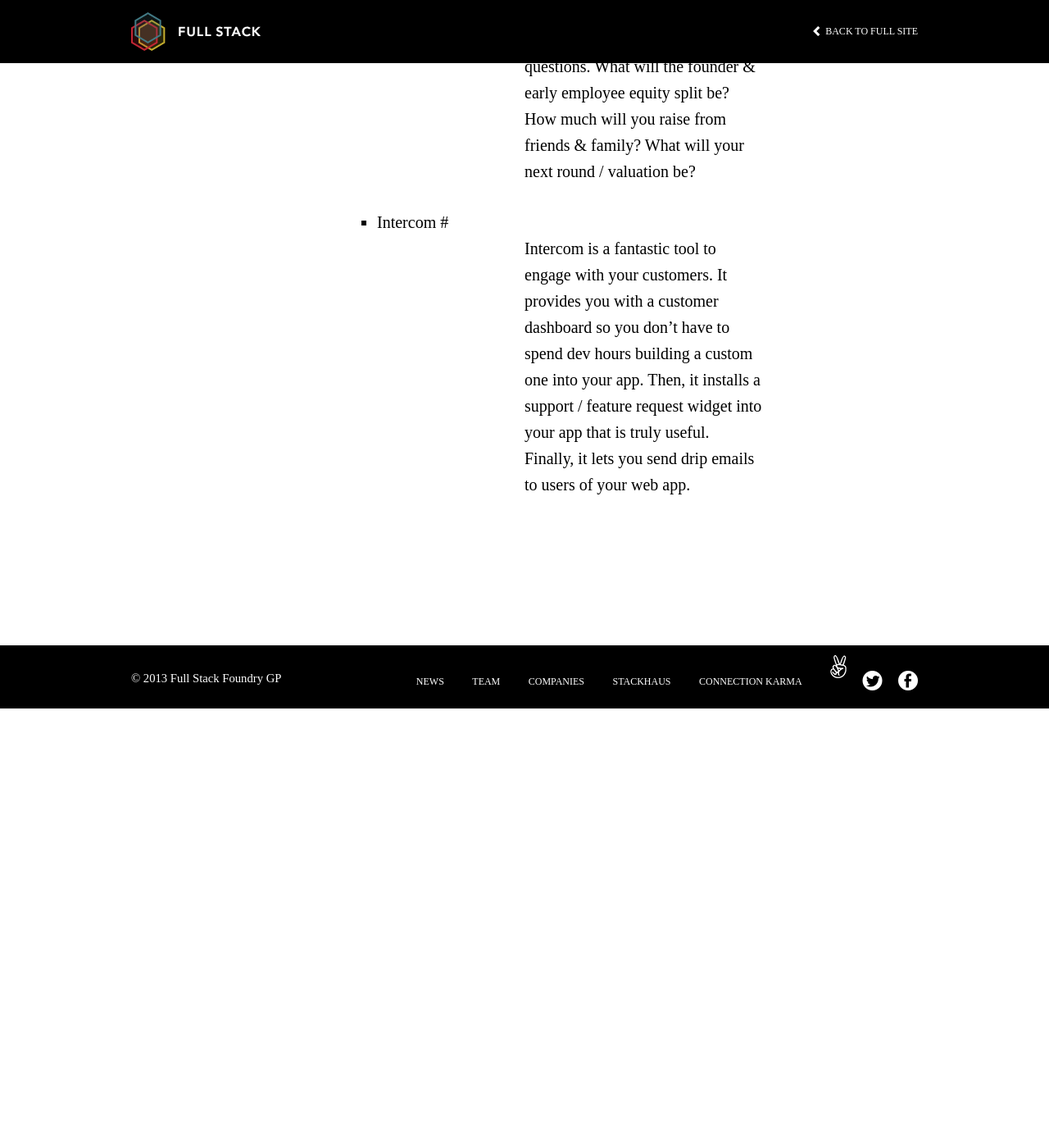
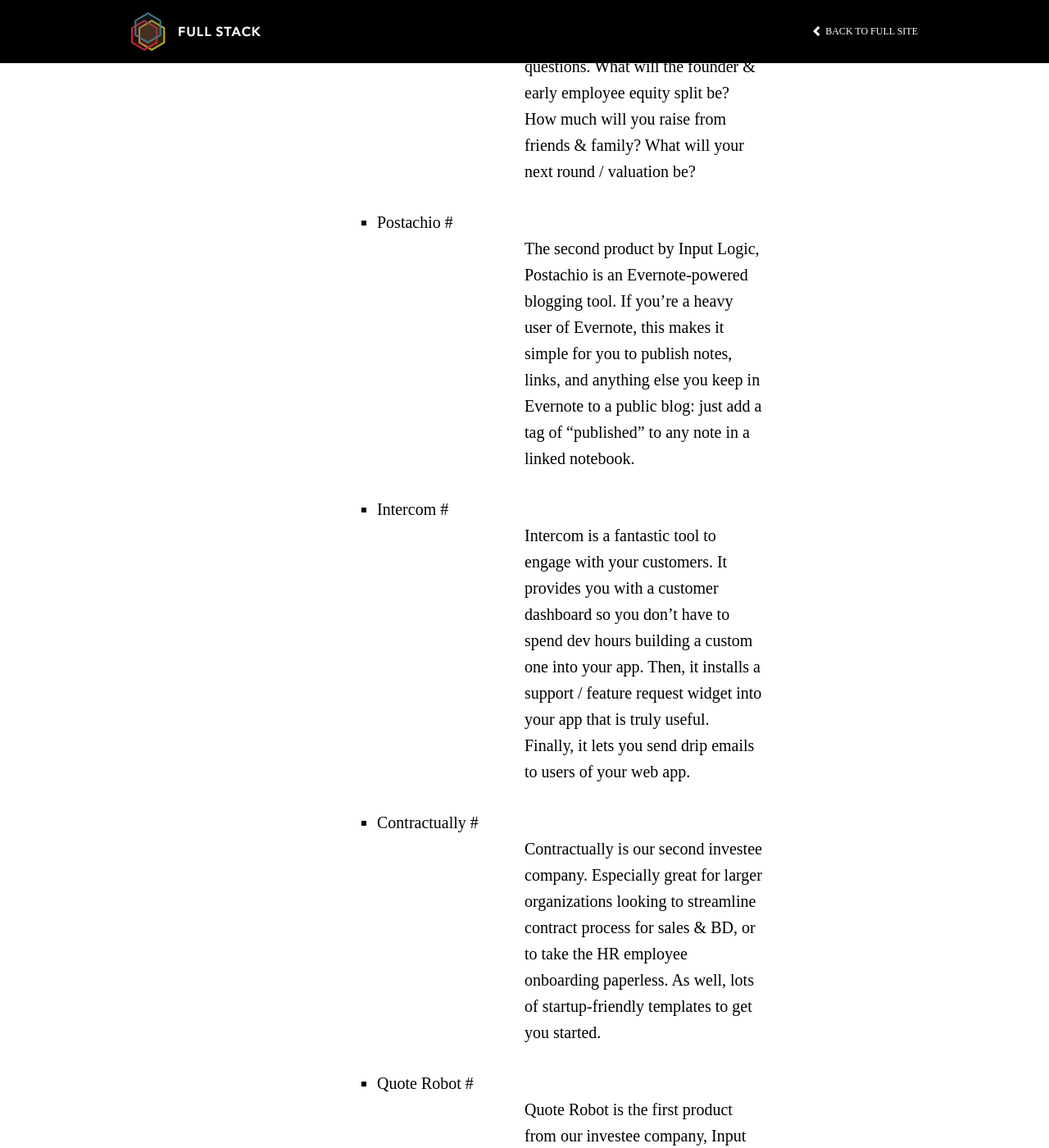
Before and after one commit to FullStackFoundry/fullstackfoundry.github.com, a Jekyll site: the page built from tools/index.md, in a window 1280 px wide and 1400 px high, scrolled down 999 px. Shown: the whole window at 82% size. Built offline with Jekyll 4.4.1, drawn with Linux system fonts in a browser that asks for light colours; nearby versions of some CDN libraries; some web fonts are replaced; before the commit the page ends 1863 px from its top, so only the background shows below that; some of the changed text lies outside the part shown.

Commit message:
Added QR, Contractually, and Postachio

```diff
--- /dev/null
+++ b/_posts/tools/2012-12-20-quote-robot.md
@@ -0,0 +1,21 @@
+---
+layout: post
+title: Quote Robot
+website: http://quoterobot.com
+icon: buildings
+categories: tools
+tags: proposal, quote, web app, paperless
+---
+
+Quote Robot is the first product from our investee company, [Input Logic](/company/input-logic/). Use it to quickly create great looking proposals & quotes. Especially great for web dev & design shops, as well as photographers, marketing consultants, or anyone that does services based work.
+
+<!--more-->
+
+In their own words:
+
+> QuoteRobot makes it easy for web professionals to write winning proposals, invoices,
+> and contracts.
+
+More:
+
+* [quoterobot.com](http://quoterobot.com)
--- /dev/null
+++ b/_posts/tools/2013-02-15-contractually.md
@@ -0,0 +1,20 @@
+---
+layout: post
+title: Contractually
+website: http://www.contractual.ly
+icon: buildings
+categories: tools
+tags: contract, legal, templates, paperless
+---
+[Contractually](/company/contractually/) is our second investee company. Especially great for larger organizations looking to streamline contract process for sales & BD, or to take the HR employee onboarding paperless. As well, lots of [startup-friendly templates](https://new.contractual.ly/templates) to get you started.
+
+<!--more-->
+
+We use Contractually for all of our legal agreements, from [consulting agreements](https://new.contractual.ly/templates/4/view_template?title=Consulting+Agreement), [NDAs](https://new.contractual.ly/templates/3/view_template?title=Confidentiality+Agreement+%28Mutual%29), and even term sheets.
+
+More:
+
+* [contractual.ly](http://www.contractual.ly)
+* Full list of [Contractually legal templates](https://new.contractual.ly/templates)
+* Direct link to [startup advisor agreement](https://new.contractual.ly/templates/3185/view_template?title=Advisory+Agreement)
+* [Contractually Blog](http://blog.contractual.ly)
--- /dev/null
+++ b/_posts/tools/2013-05-01-postachio.md
@@ -0,0 +1,17 @@
+---
+layout: post
+title: Postachio
+website: http://postach.io
+icon: buildings
+categories: tools
+tags: blogging, Evernote, web app
+---
+
+The second product by [Input Logic](/company/input-logic/), Postachio is an Evernote-powered blogging tool. If you're a heavy user of Evernote, this makes it simple for you to publish notes, links, and anything else you keep in Evernote to a public blog: just add a tag of "published" to any note in a linked notebook.
+
+<!--more-->
+
+More:
+
+* [postach.io](http://postach.io)
+* [Postachio Blog](http://blog.postach.io) - runs on Postachio, of course!
--- a/tools/index.md
+++ b/tools/index.md
@@ -4,7 +4,7 @@
 icon: buildings
 ---
 
-One of our inspirations for Full Stack is an Australia-based foundry called Pollenizer. Their [tools page](http://pollenizer.com/tools) has a great list of web apps, templates, and other materials that they recommend to startups.
+One of our inspirations for Full Stack is an Australia-based foundry called [Pollenizer](http://pollenizer.com). Their [tools page](http://pollenizer.com/tools) has a great list of web apps, templates, and other materials that they recommend to startups.
 
 This is our list of tools. It's changing all the time, and we're always looking for better tools - or better ways of using the tools we already have. [Let us know](/contact/) if you've got something to add.
 
```
Also changed, not shown: _posts/tools/2013-02-25-intercom.md (renamed from _posts/tools/2013-02-01-intercom.md).
